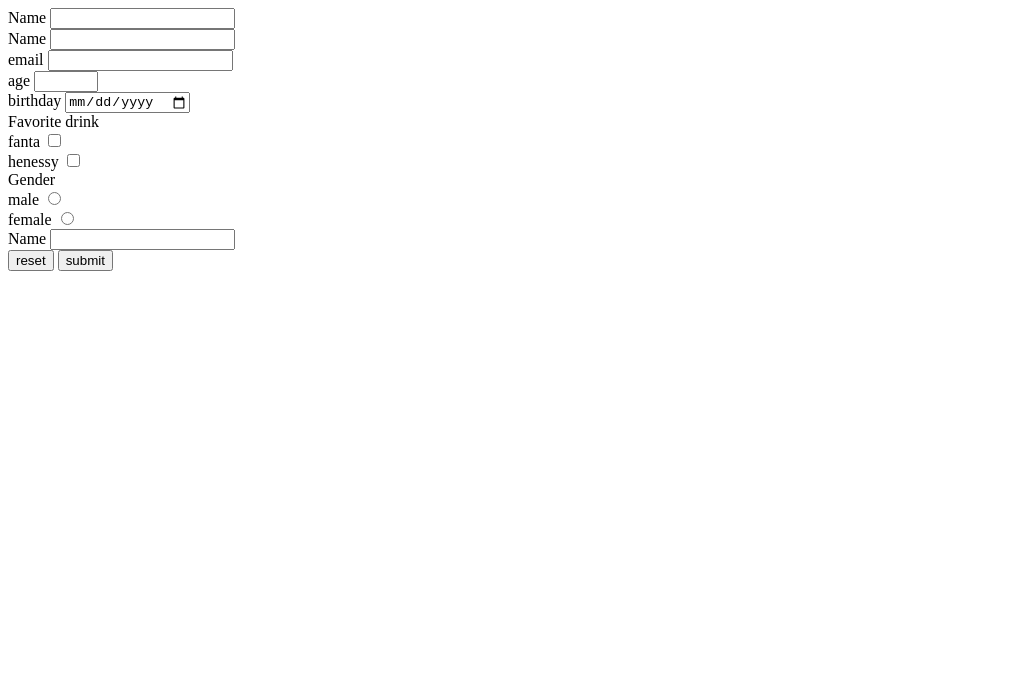
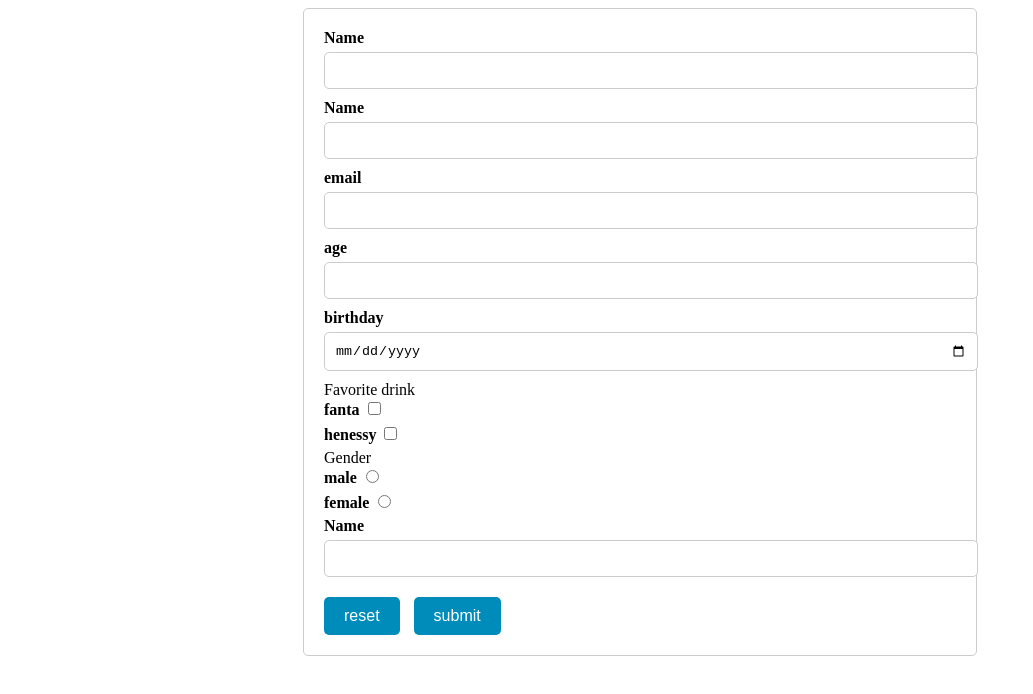
Before and after one commit to DominicNjogu/portfolio, a plain HTML site: page Form.html in a window 1280 px wide. Shown: the whole page, without its empty margins (0-1033 px from the left). Drawn offline with Linux system fonts and the light colour scheme.

Commit message:
added css

```diff
--- a/Form.html
+++ b/Form.html
@@ -5,6 +5,7 @@
     <meta http-equiv="X-UA-Compatible" content="IE=edge">
     <meta name="viewport" content="width=device-width, initial-scale=1.0">
     <title>Web Form</title>
+    <link rel="stylesheet" href="style1.css">
 </head>
 <body>
     <form>
@@ -16,7 +17,7 @@
                 <input type="password" name="password" id="password" required></div>
                 <div>
                     <label for="email">email</label>
-                    <input type="email name="email id="nemail" required>
+                    <input type="email" name="email" id="email" required>
                 </div>
                 <div>
                     <label for="age">age</label>
--- /dev/null
+++ b/style1.css
@@ -0,0 +1,55 @@
+/* Style for the form container */
+form {
+    width: 50%;
+    margin: 0 auto;
+    padding: 20px;
+    border: 1px solid #ccc;
+    border-radius: 5px;
+  }
+
+  /* Style for the form labels */
+  label {
+    display: inline-block;
+    margin-bottom: 5px;
+    font-weight: bold;
+  }
+
+  /* Style for the form input fields */
+  input[type="text"],
+  input[type="password"],
+  input[type="email"],
+  input[type="number"],
+  input[type="date"] {
+    display: block;
+    width: 100%;
+    padding: 10px;
+    margin-bottom: 10px;
+    border-radius: 5px;
+    border: 1px solid #ccc;
+  }
+
+  /* Style for the form checkbox and radio buttons */
+  input[type="checkbox"],
+  input[type="radio"] {
+    margin-right: 5px;
+  }
+
+  /* Style for the form submit and reset buttons */
+  button[type="submit"],
+  button[type="reset"] {
+    display: inline-block;
+    padding: 10px 20px;
+    margin-top: 10px;
+    margin-right: 10px;
+    border-radius: 5px;
+    border: none;
+    background-color: #008CBA;
+    color: #fff;
+    font-size: 16px;
+    cursor: pointer;
+  }
+
+  button[type="submit"]:hover,
+  button[type="reset"]:hover {
+    background-color: #00698C;
+  }
```
Also changed, not shown: style.css (+5 -2 lines).
